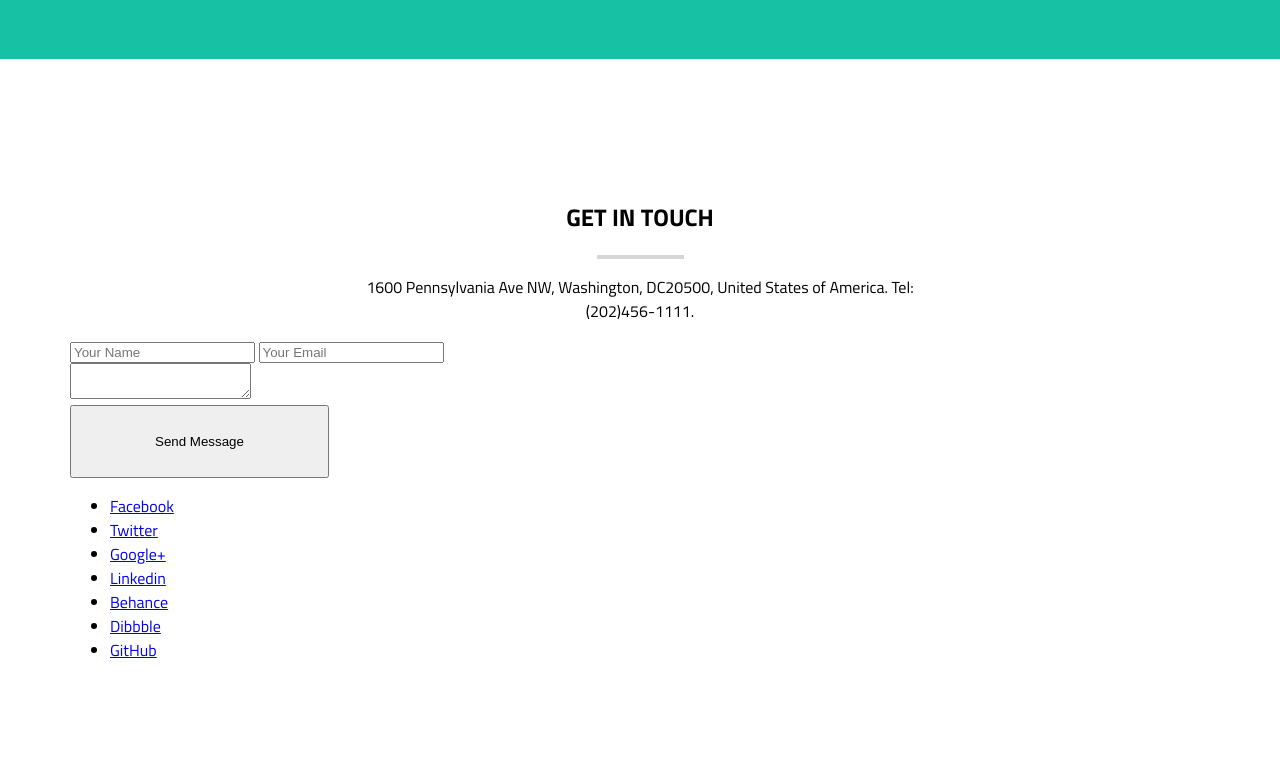
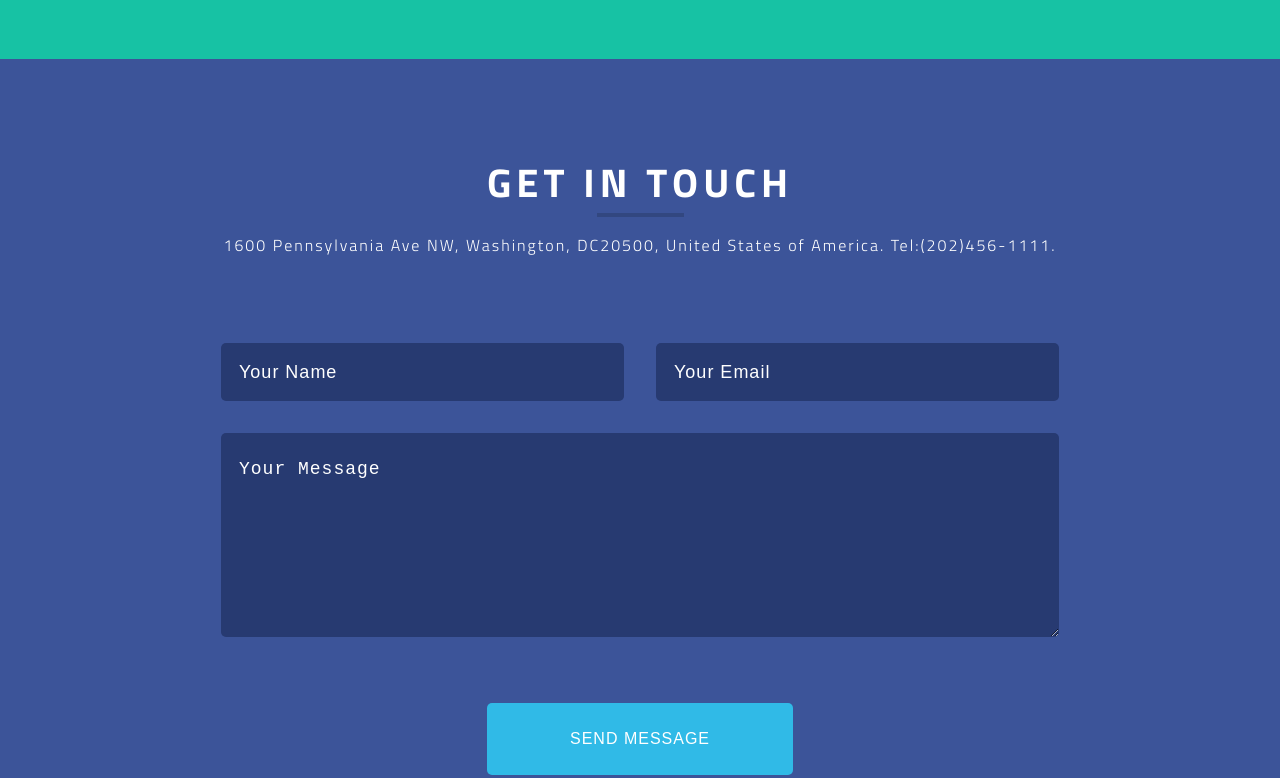
Before and after one commit to Arminas19/Plants, a plain HTML site: page cuda.html in a window 1280 px wide. Shown: the part 1286-2064 px from the top of the page. Before the commit the page ends 1964 px from the top, so only its background shows below. Drawn offline with Linux system fonts and the light colour scheme.

Commit message:
section 3 and footer finished

```diff
--- a/assets/css/cuda.css
+++ b/assets/css/cuda.css
@@ -56,7 +56,6 @@ header {
 
 #main-heading-and-cta a {
     background: #eb7d4b;
-    ;
     color: white;
     text-decoration: none;
     text-transform: uppercase;
@@ -120,3 +119,124 @@ header {
     max-width: 200px;
     margin: auto;
 }
+
+/* Section 3  */
+
+#section-3 {
+    background-color: #3c5499;
+    min-height: 820px;
+    color: white;
+}
+
+#section-3 h2{
+    font-size: 40px;
+    font-weight: bold;
+    margin-bottom: 0;
+    letter-spacing: 5px;
+}
+
+#section-3 p {
+    font-size: 16px;
+    font-weight: lighter;
+    letter-spacing: 2px;
+}
+
+#section-3 .title-box {
+    max-width: none;
+    margin-bottom: 70px;
+    padding-top: 60px;
+}
+
+#contact-form {
+    max-width: 870px;
+    margin: auto;
+}
+
+.form-row {
+    text-align: center;
+    display: flex;
+}
+
+.text-form {
+    background-color: #273a71;
+    color: white;
+    border: none;
+    border-radius: 5px;
+    font-size: 18px;
+    width: 50%;
+    height: 56px;
+    margin:16px;
+}
+
+.form-row textarea {
+    background-color: #273a71;
+    color: white;
+    font-size: 18px;
+    width: 100%;
+    height: 200px;
+    border: none;
+    border-radius: 5px;
+    margin: 16px;
+
+}
+
+.form-row textarea::placeholder {
+    color: white;
+    padding-left: 16px;
+    font-weight: lighter;
+    letter-spacing: 1px;
+    padding-top: 24px;
+}
+
+.text-form::placeholder {
+    color: white;
+    padding-left: 16px;
+    font-weight: lighter;
+    letter-spacing: 1px;
+}
+
+.button{
+    background-color: #30bae7;
+    color: white;
+    font-size: 16px;
+    font-weight: lighter;
+    letter-spacing: 1px;
+    text-transform: uppercase;
+    border-radius: 5px;
+    border: none;
+    padding: 27px 83px 27px 83px;
+    margin: auto;
+    margin-top: 50px;
+}
+
+/* Footer */
+
+footer {
+    background-color: #344b8e;
+}
+
+.footer-links {
+    max-width: 945px;
+    margin: auto;
+}
+
+.footer-links ul {
+    margin: 0;
+    padding-top:25px;
+    padding-bottom:25px;
+}
+
+.footer-links ul li {
+    display: inline-block;
+    padding: 10px 20px 10px 20px;
+}
+
+.footer-links ul li a {
+    text-decoration: none;
+    color: white;
+    font-size: 24px;
+}
+
+.footer-links ul li a.active {
+    color: #30bae7;
+}
--- a/cuda.html
+++ b/cuda.html
@@ -96,18 +96,16 @@
             <div id="contact-form">
                 <form action="">
                     <div class="form-row">
-                        <input type="text" name="name" placeholder="Your Name">
-                        <input type="email" name="email" placeholder="Your Email">
+                        <input class="text-form" type="text" name="name" placeholder="Your Name">
+                        <input class="text-form" type="email" name="email" placeholder="Your Email">
                     </div>
 
                     <div class="form-row">
-                        <textarea name="message" placeholder="Your Message">
-
-                        </textarea>
+                        <textarea name="message" placeholder="Your Message"></textarea>
                     </div>
 
                     <div class="form-row">
-                        <input type="submit" class="big-button" value="Send Message">
+                        <input class="button" type="submit" class="big-button" value="Send Message">
                     </div>
                 </form>
             </div>
```
